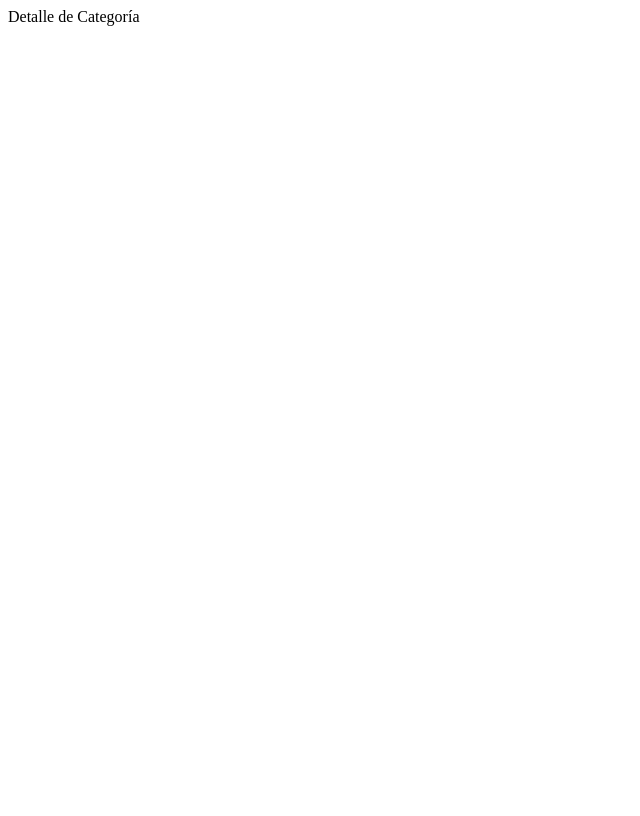
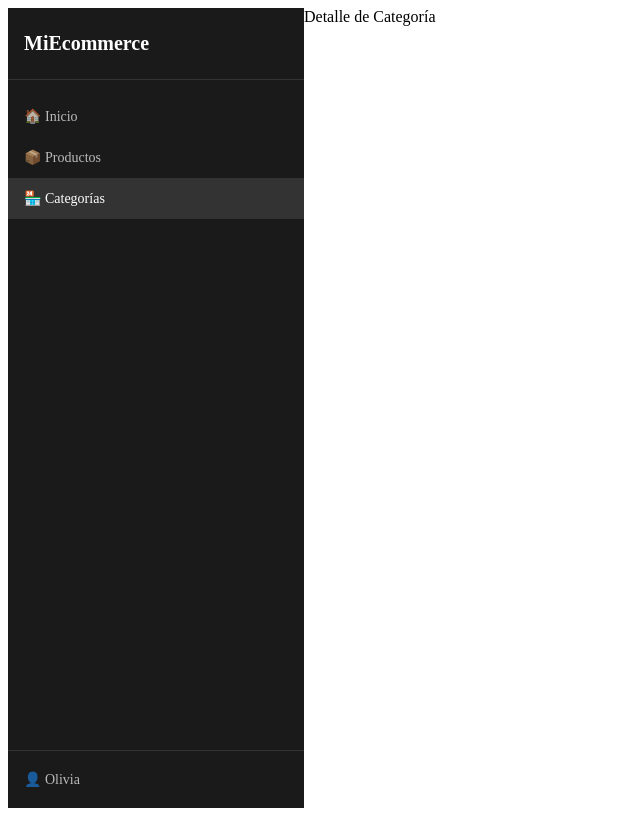
Before and after one commit to BrandonIturra-Programmer/E-commerce, a React (Create React App) app in the folder client/: page /categories/1 in a window 1280 px wide. Shown: the whole page, without its empty margins (0-640 px from the left). Built offline with nearby package versions, Linux system fonts and the light colour scheme.

Commit message:
US#3 - Estructura General de la UI

```diff
--- a/client/src/App.css
+++ b/client/src/App.css
@@ -0,0 +1,5 @@
+.app {
+  display: flex;
+  height: 100vh;
+  overflow: hidden;
+}
--- a/client/src/App.js
+++ b/client/src/App.js
@@ -1,4 +1,6 @@
 import { BrowserRouter, Routes, Route } from 'react-router-dom';
+import Sidebar from './components/Sidebar/Sidebar';
+import MainArea from './components/MainArea/MainArea';
 import Home from './pages/Home/Home';
 import ProductsList from './pages/Products/ProductsList/ProductsList';
 import ProductView from './pages/Products/ProductView/ProductView';
@@ -9,6 +11,9 @@ import './App.css';
 function App() {
   return (
     <BrowserRouter>
+      <div className="app">
+        <Sidebar />
+        <MainArea>
           <Routes>
             <Route path="/" element={<Home />} />
             <Route path="/products" element={<ProductsList />} />
@@ -18,6 +23,8 @@ function App() {
             <Route path="/categories/new" element={<CategoryView />} />
             <Route path="/categories/:id" element={<CategoryView />} />
           </Routes>
+        </MainArea>
+      </div>
     </BrowserRouter>
   );
 }
--- /dev/null
+++ b/client/src/components/MainArea/MainArea.css
@@ -0,0 +1,13 @@
+.main-area {
+  flex: 1;
+  height: 100vh;
+  overflow-y: auto;
+  display: flex;
+  flex-direction: column;
+}
+
+@media (max-width: 1024px) {
+  .main-area {
+    width: 100%;
+  }
+}
--- /dev/null
+++ b/client/src/components/MainArea/MainArea.js
@@ -0,0 +1,11 @@
+import './MainArea.css';
+
+function MainArea({ children }) {
+  return (
+    <div className="main-area">
+      {children}
+    </div>
+  );
+}
+
+export default MainArea;
--- /dev/null
+++ b/client/src/components/Sidebar/Sidebar.css
@@ -0,0 +1,100 @@
+.sidebar {
+  width: 296px;
+  min-width: 296px;
+  height: 100vh;
+  background-color: #1a1a1a;
+  display: flex;
+  flex-direction: column;
+  position: sticky;
+  top: 0;
+  z-index: 100;
+}
+
+.sidebar__logo {
+  padding: 24px 16px;
+  font-size: 20px;
+  font-weight: bold;
+  color: white;
+  border-bottom: 1px solid #333;
+}
+
+.sidebar__nav {
+  display: flex;
+  flex-direction: column;
+  padding: 16px 0;
+  flex: 1;
+}
+
+.sidebar__item {
+  display: flex;
+  align-items: center;
+  gap: 10px;
+  padding: 12px 16px;
+  color: rgba(255,255,255,0.7);
+  text-decoration: none;
+  font-size: 14px;
+  transition: background 0.2s;
+  cursor: pointer;
+}
+
+.sidebar__item:hover {
+  background-color: #333;
+  color: white;
+}
+
+.sidebar__item--active {
+  background-color: #333;
+  color: white;
+}
+
+.sidebar__profile {
+  border-top: 1px solid #333;
+  padding: 8px 0;
+}
+
+.sidebar__toggle {
+  display: none;
+  position: fixed;
+  top: 16px;
+  left: 16px;
+  z-index: 200;
+  background: #1a1a1a;
+  color: white;
+  border: none;
+  font-size: 20px;
+  padding: 8px 12px;
+  cursor: pointer;
+  border-radius: 4px;
+}
+
+.sidebar__overlay {
+  display: none;
+  position: fixed;
+  inset: 0;
+  background: rgba(0,0,0,0.5);
+  z-index: 99;
+}
+
+/* Pantallas pequeñas */
+@media (max-width: 1024px) {
+  .sidebar {
+    position: fixed;
+    left: -296px;
+    top: 0;
+    height: 100vh;
+    transition: left 0.3s ease;
+    z-index: 100;
+  }
+
+  .sidebar--open {
+    left: 0;
+  }
+
+  .sidebar__toggle {
+    display: block;
+  }
+
+  .sidebar__overlay {
+    display: block;
+  }
+}
--- /dev/null
+++ b/client/src/components/Sidebar/Sidebar.js
@@ -0,0 +1,51 @@
+import { useState } from 'react';
+import { NavLink } from 'react-router-dom';
+import './Sidebar.css';
+
+function Sidebar() {
+  const [isOpen, setIsOpen] = useState(false);
+
+  const toggleSidebar = () => setIsOpen(!isOpen);
+  const closeSidebar = () => setIsOpen(false);
+
+  return (
+    <>
+      {/* Botón hamburguesa - solo visible en pantallas pequeñas */}
+      <button className="sidebar__toggle" onClick={toggleSidebar}>
+        ☰
+      </button>
+
+      {/* Overlay - fondo oscuro cuando el sidebar está abierto en mobile */}
+      {isOpen && (
+        <div className="sidebar__overlay" onClick={closeSidebar}></div>
+      )}
+
+      {/* Sidebar */}
+      <aside className={`sidebar ${isOpen ? 'sidebar--open' : ''}`}>
+        <div className="sidebar__logo">
+          <span>MiEcommerce</span>
+        </div>
+
+        <nav className="sidebar__nav">
+          <NavLink to="/" className={({ isActive }) => isActive ? 'sidebar__item sidebar__item--active' : 'sidebar__item'} onClick={closeSidebar}>
+            🏠 Inicio
+          </NavLink>
+          <NavLink to="/products" className={({ isActive }) => isActive ? 'sidebar__item sidebar__item--active' : 'sidebar__item'} onClick={closeSidebar}>
+            📦 Productos
+          </NavLink>
+          <NavLink to="/categories" className={({ isActive }) => isActive ? 'sidebar__item sidebar__item--active' : 'sidebar__item'} onClick={closeSidebar}>
+            🏪 Categorías
+          </NavLink>
+        </nav>
+
+        <div className="sidebar__profile">
+          <NavLink to="/profile" className="sidebar__item" onClick={closeSidebar}>
+            👤 Olivia
+          </NavLink>
+        </div>
+      </aside>
+    </>
+  );
+}
+
+export default Sidebar;
```
Lines whose indentation alone changed are shown as unchanged.
